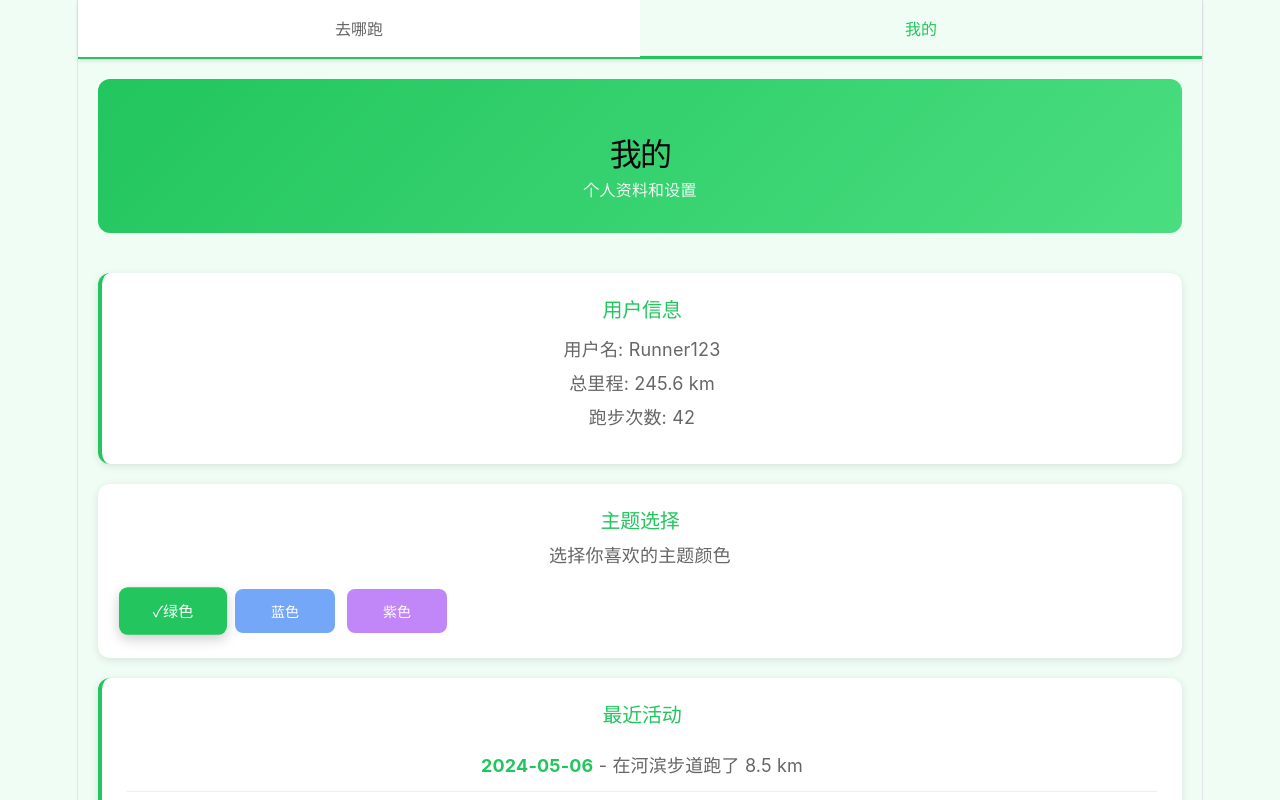
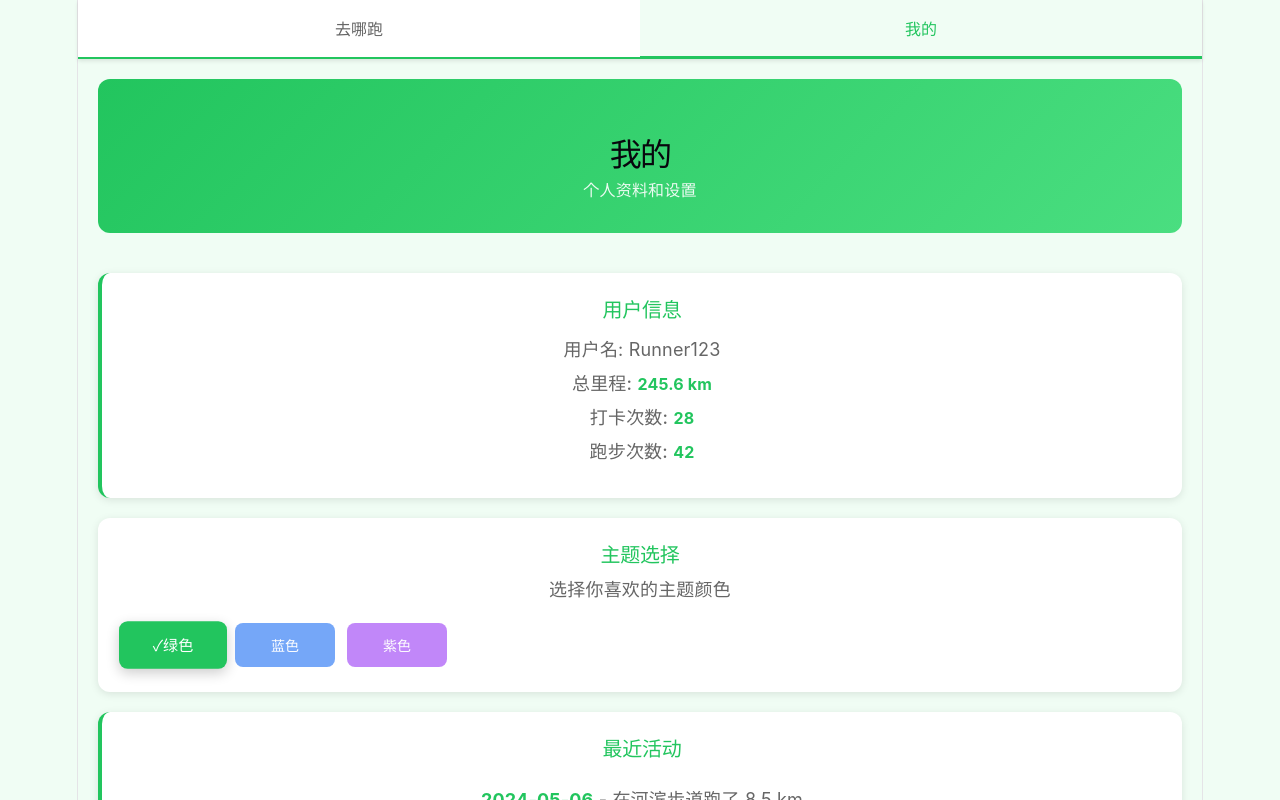
Before and after one commit to 398423706-commits/runmap-frontend, a React (Vite) app: page / in a window 1280 px wide. Both pictures are taken after a click on the button "我的". Shown: the top 800 px of the page. Built offline with nearby package versions, Linux system fonts and the light colour scheme.

Commit message:
修复主题切换：统计数据颜色跟随主题变化

```diff
--- a/src/App.css
+++ b/src/App.css
@@ -320,6 +320,18 @@ body {
   margin-bottom: 8px;
 }
 
+/* 统计数据样式 */
+.stat-label {
+  color: #666;
+  font-weight: 500;
+}
+
+.stat-value {
+  color: var(--theme-primary);
+  font-weight: 700;
+  font-size: 16px;
+}
+
 /* Theme Selector */
 .theme-selector {
   background-color: #fff;
--- a/src/App.jsx
+++ b/src/App.jsx
@@ -123,8 +123,9 @@ function App() {
               <div className="profile-card">
                 <h2>用户信息</h2>
                 <p>用户名: Runner123</p>
-                <p>总里程: 245.6 km</p>
-                <p>跑步次数: 42</p>
+                <p><span className="stat-label">总里程:</span> <span className="stat-value">245.6 km</span></p>
+                <p><span className="stat-label">打卡次数:</span> <span className="stat-value">28</span></p>
+                <p><span className="stat-label">跑步次数:</span> <span className="stat-value">42</span></p>
               </div>
 
               <div className="theme-selector">
```
